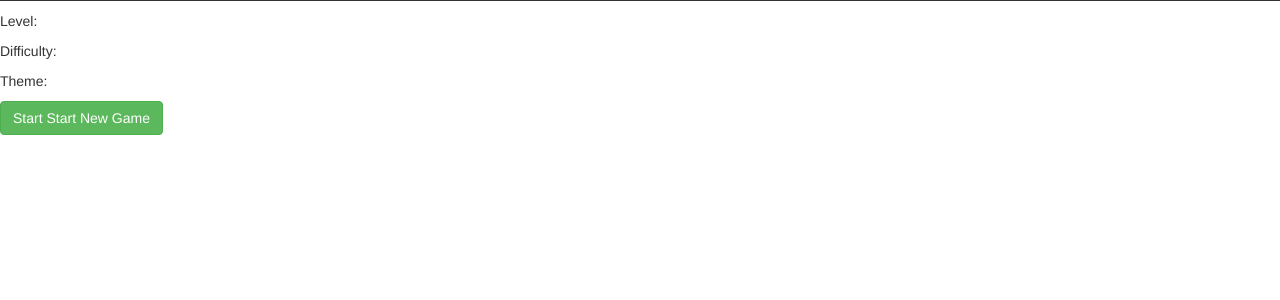
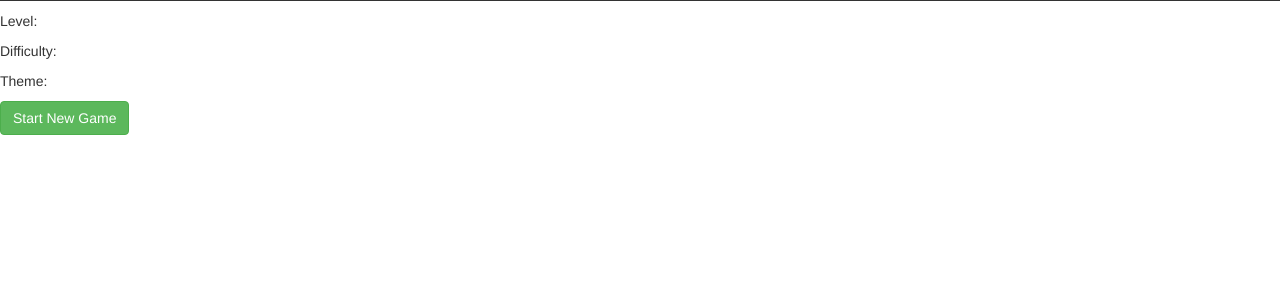
Before and after one commit to dpelli/hangman, a Django app: template word_games_app/templates/dashboard.html in a window 1280 px wide. Shown: the part 370-670 px from the top of the page. Run offline with Django 3.2, Linux system fonts and the light colour scheme; the template is opened without the code that fills it, so the values that code supplies are empty; some libraries are stand-ins or nearby versions.

Commit message:
corrected typo on dashboard -- start new game button

```diff
--- a/word_games_app/templates/dashboard.html
+++ b/word_games_app/templates/dashboard.html
@@ -27,7 +27,7 @@
         <p>Level:</p>
         <p>Difficulty:</p>
         <p>Theme:</p>
-        <a class="btn btn-success" href="/word_jumble">Start Start New Game</a>
+        <a class="btn btn-success" href="/word_jumble">Start New Game</a>
     </div>
 </body>
 </html>
```
